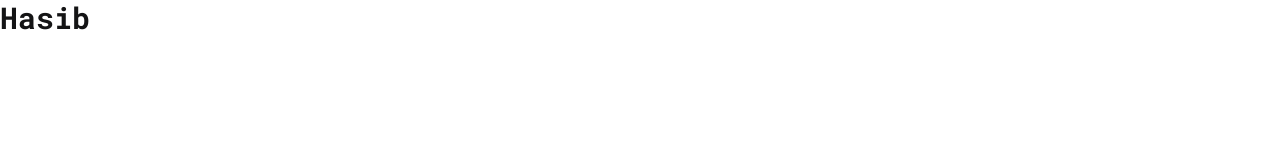
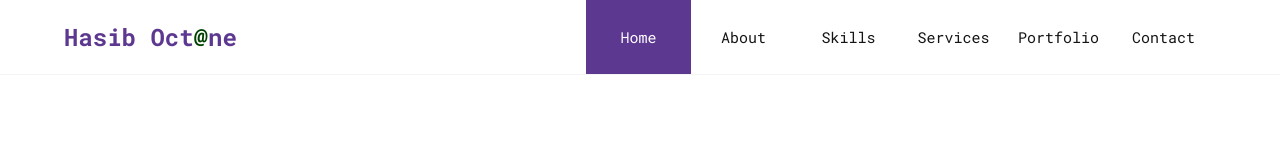
Before and after one commit to hasiboctane/Portfolio_1, a plain HTML site: page index.html in a window 1280 px wide. Drawn offline with Linux system fonts and the light colour scheme.

Commit message:
Finished Navbar

```diff
--- a/css/style.css
+++ b/css/style.css
@@ -26,7 +26,7 @@ html{
     --color-success: #2B3467;
     /* --color-warning: #ffce31; */
     --color-warning: #FF8B13;
-
+    --color-octane:#004100;
     --transition: .4s ease;
 }
 
@@ -44,9 +44,103 @@ body{
     font-family: 'Roboto Mono', monospace,sans-serif;
     color: var(--color-dark);
     max-width: 100vw;
+
 }
 h1,
 h2,h3,h4,h5{
     color: var(--color-black);
     line-height: 1.2;
 }
+h1{
+    font-size: 3.8rem;
+}
+h2{
+    font-size: 2.6rem;
+}
+h3{
+    font-size: 1.6rem;
+}
+h4{
+    font-size: 1.2rem;
+}
+p{
+    line-height: 1.8;
+}
+.container{
+    max-width: 1340px;
+    width: 90%;
+    margin: 0 auto;
+}
+section{
+    padding: 10rem 0 7rem;
+    overflow-x: hidden;
+    max-width: 100vw;
+}
+section h1{
+    display: block;
+    text-align: center;
+    margin-bottom: 5rem;
+}
+img{
+    width: 100%;
+}
+.btn{
+    padding: 1.4rem 3.4rem;
+    font-size: 1.1rem;
+    color: var(--color-black);
+    display: inline-block;
+    margin: 2rem 0;
+}
+.btn:hover{
+    box-shadow: 0 2rem 2rem var(--color-primary-light);
+}
+.btn-primary{
+    color: var(--color-white);
+    background: var(--color-primary);
+}
+/* Start Navbar */
+nav{
+    width: 100%;
+    position: fixed;
+    display: flex;
+    place-items: center;
+    height:5rem;
+    justify-content: center;
+    top: 0;
+    z-index: 2;
+    border-bottom: 1px solid var(--color-light);
+    background: var(--color-white);
+}
+.nav-container{
+    height: 100%;
+    display: flex;
+    justify-content: space-between;
+    align-items: center;
+}
+.logo h3{
+    color: var(--color-primary);
+}
+.logo h3 span{
+    color: var(--color-octane);
+}
+nav ul{
+    display: flex;
+    height: 100%;
+}
+nav ul li a{
+    height: 100%;
+    display: flex;
+    justify-content: center;
+    align-items: center;
+    width: 7rem;
+    color: var(--color-black);
+    position: relative;
+}
+nav ul li a:hover{
+    color: var(--color-primary);
+}
+nav .nav-container ul li a.nav-active{
+    background-color: var(--color-primary);
+    color: var(--color-white);
+}
+/* End Navbar */
--- a/index.html
+++ b/index.html
@@ -12,6 +12,26 @@
     <link rel="stylesheet" href="css/style.css">
 </head>
 <body>
-    <h1>Hasib</h1>
+    <!-- Start Navbar  -->
+    <nav>
+        <div class="container nav-container">
+            <a href="" class="logo"><h3>Hasib Oct<span>@</span>ne</h3></a>
+            <ul>
+                <li><a href="#" class="nav-active">Home</a></li>
+                <li><a href="#About">About</a></li>
+                <li><a href="#Skills">Skills</a></li>
+                <li><a href="#Services">Services</a></li>
+                <li><a href="#Portfolio">Portfolio</a></li>
+                <li><a href="#Contact">Contact</a></li>
+            </ul>
+        </div>
+    </nav>
+    <!-- End Navbar  -->
+
+    <!-- Start Header -->
+
+    <!-- End Header -->
+
+
 </body>
 </html>
```
